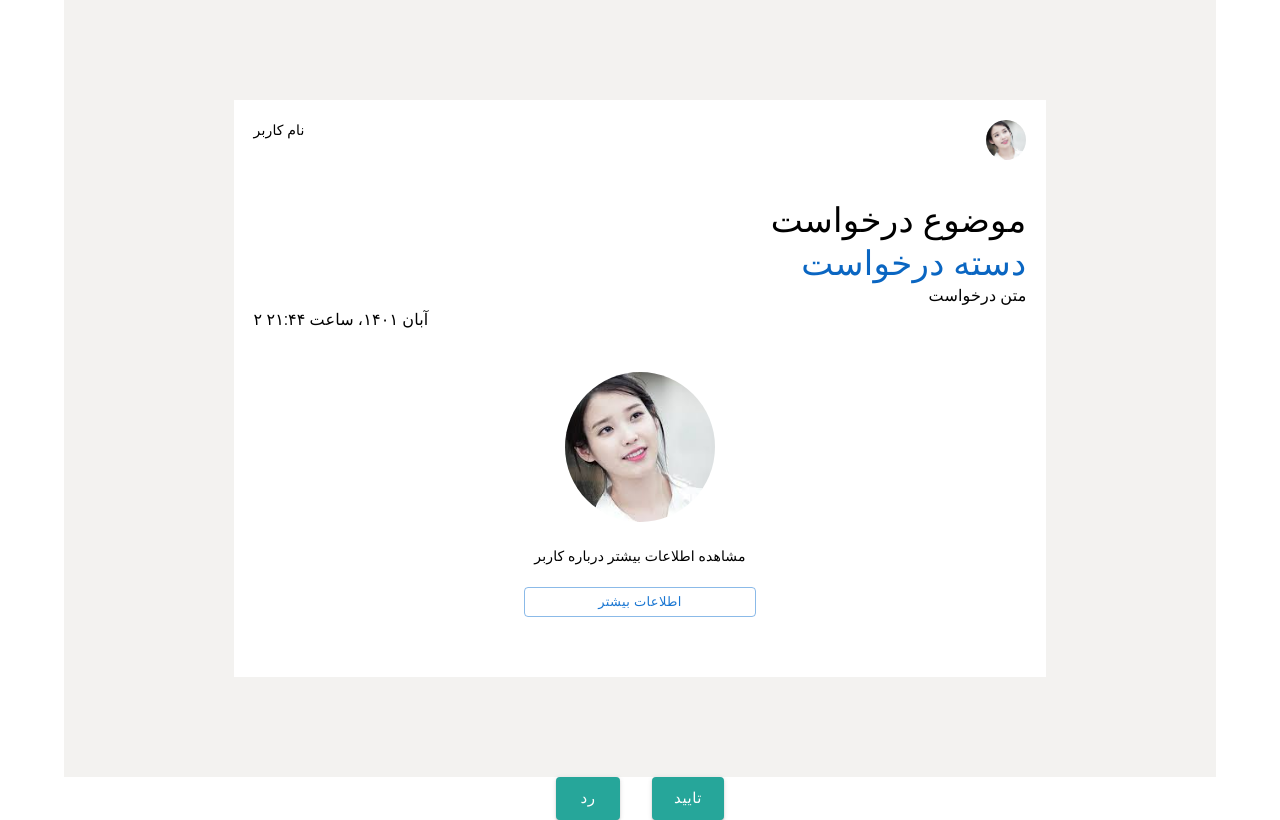
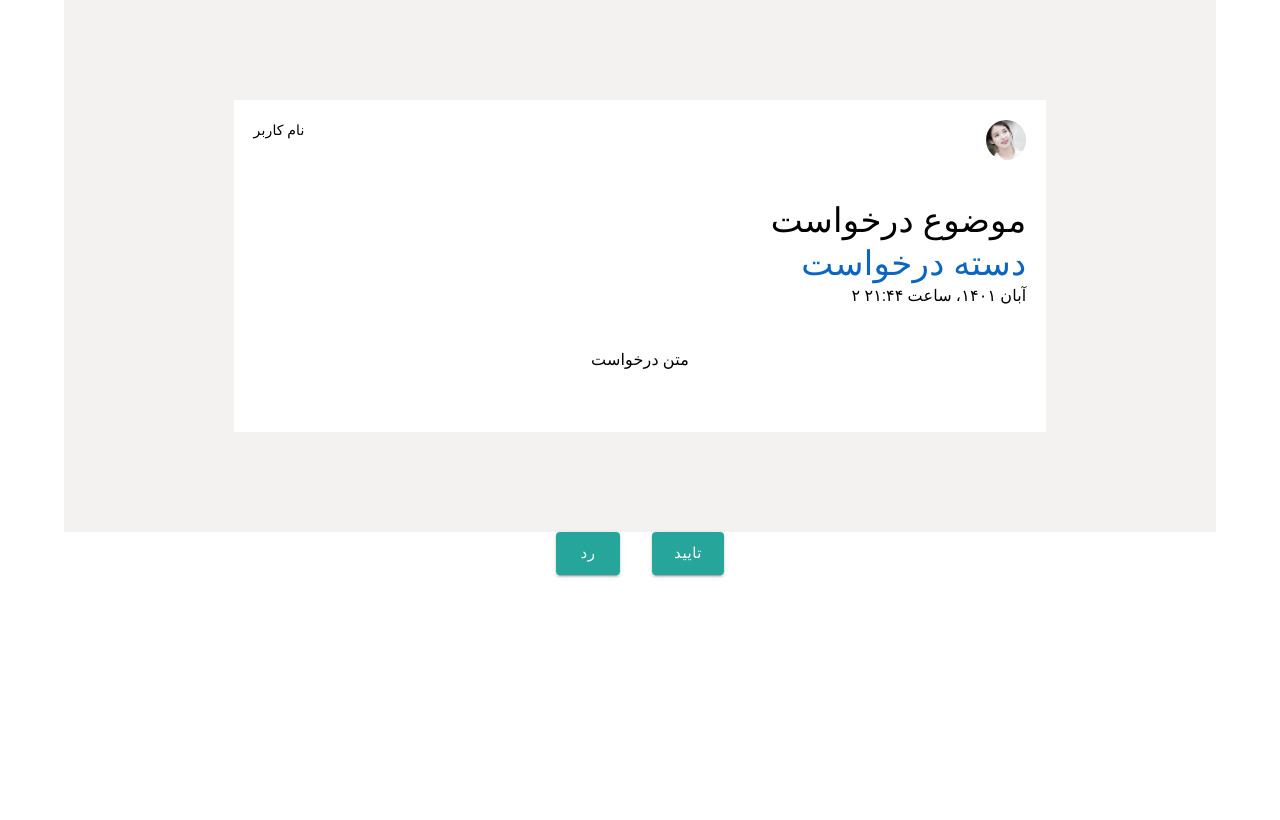
Before and after one commit to Samira-ABDI79/Aban, a React (Create React App) app: page /inbox in a window 1280 px wide. Built offline with nearby package versions, Linux system fonts and the light colour scheme.

Commit message:
feat (*) : update CustomerRequest

```diff
--- a/src/components/CustomerRequest/CustomerRequest.js
+++ b/src/components/CustomerRequest/CustomerRequest.js
@@ -4,7 +4,6 @@ import {Avatar, Box,Container, Stack, Typography,Button} from '@mui/material';
 import image from "./image (5).png"
 import { Link } from "react-router-dom";
 
-// npm install @material-ui/icons
 
 import {buttonStyle,ContainerStyle} from "../Inbox/InboxStyle"
 
@@ -37,20 +36,15 @@ function CustomerRequest(){
         lineHeight: "1.25",
         color: "#0a66c2",}}
     >دسته درخواست</Typography>
-    <Typography variant="body1" component="p"  align="right">متن درخواست</Typography>
-    <Stack direction="row"  justifyContent="start" spacing={2} mb={5}>
+
+    <Stack direction="row"  justifyContent="end" spacing={2} mb={5}>
         {/* <AccessTimeIcon  color="success"/> */}
      <Typography >   ۲ آبان ۱۴۰۱، ساعت ۲۱:۴۴</Typography>
         </Stack>
 
 </Box>
-{/* Avatar */}
-    <Stack justifyContent="center" alignItems="center">
-    <Avatar alt="Remy Sharp" src={image} mt={3}  sx={{width:"150px", height:"150px"}}/>
-    <Typography variant="body2" mt={3} component="p">مشاهده اطلاعات بیشتر درباره کاربر</Typography>
-    <Button variant="outlined" size="small" sx={{width:"30%", marginTop:"20px"}}>اطلاعات بیشتر</Button>
-    </Stack>
 
+<Typography variant="body1" component="p"  align="center">متن درخواست</Typography>
   </Box>
 </Container>
 </>
--- a/src/components/RequestList/RequestList .js
+++ b/src/components/RequestList/RequestList .js
@@ -3,7 +3,7 @@ import { styled } from '@mui/material/styles';
 import Box from '@mui/material/Box';
 import {RequestData} from "../Data/Data"
 import Avatar from '@mui/material/Avatar';
-
+import OpenInNewIco from "@mui/icons-material/OpenInNew"
 import Typography from '@mui/material/Typography';
 
 import avatarImg from "./avatarImg.jpg"
```
Also changed, not shown: src/components/List/List.js (+3 -11 lines).
